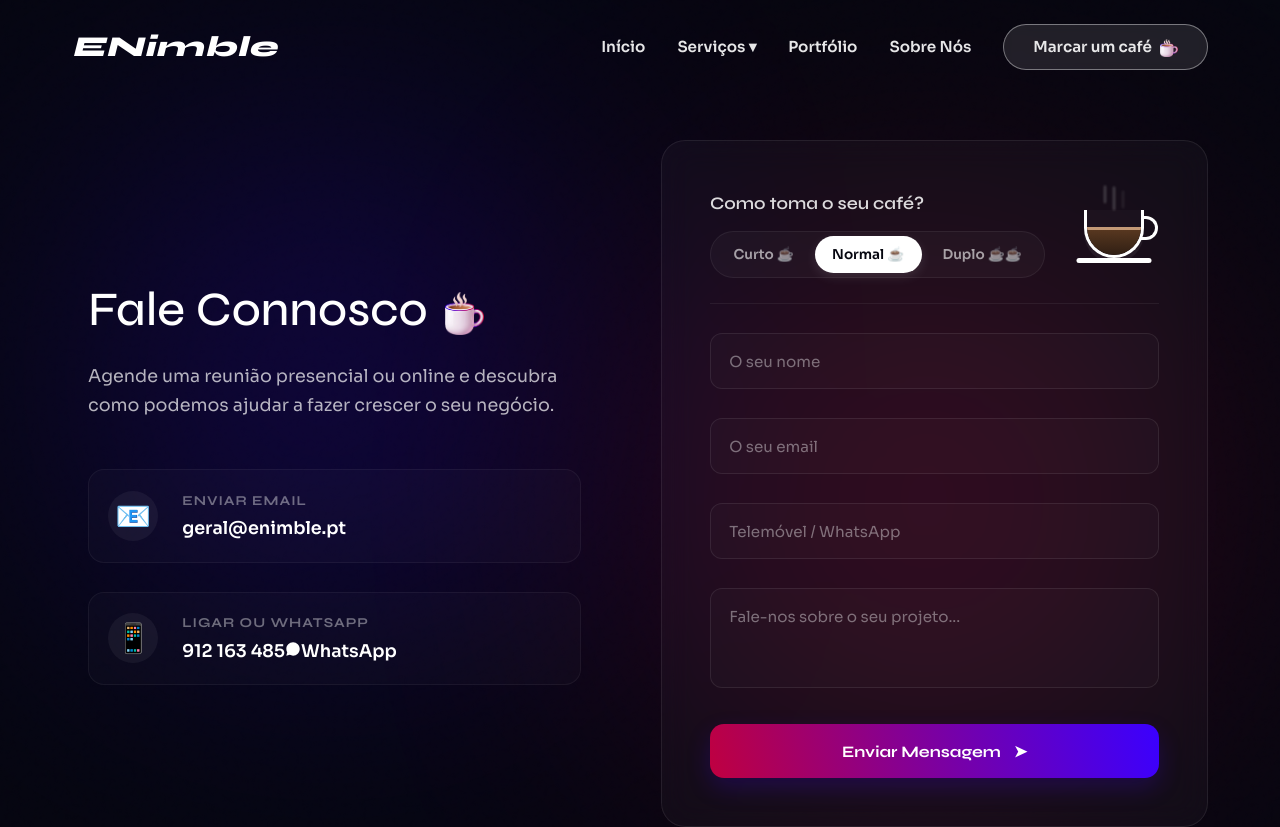
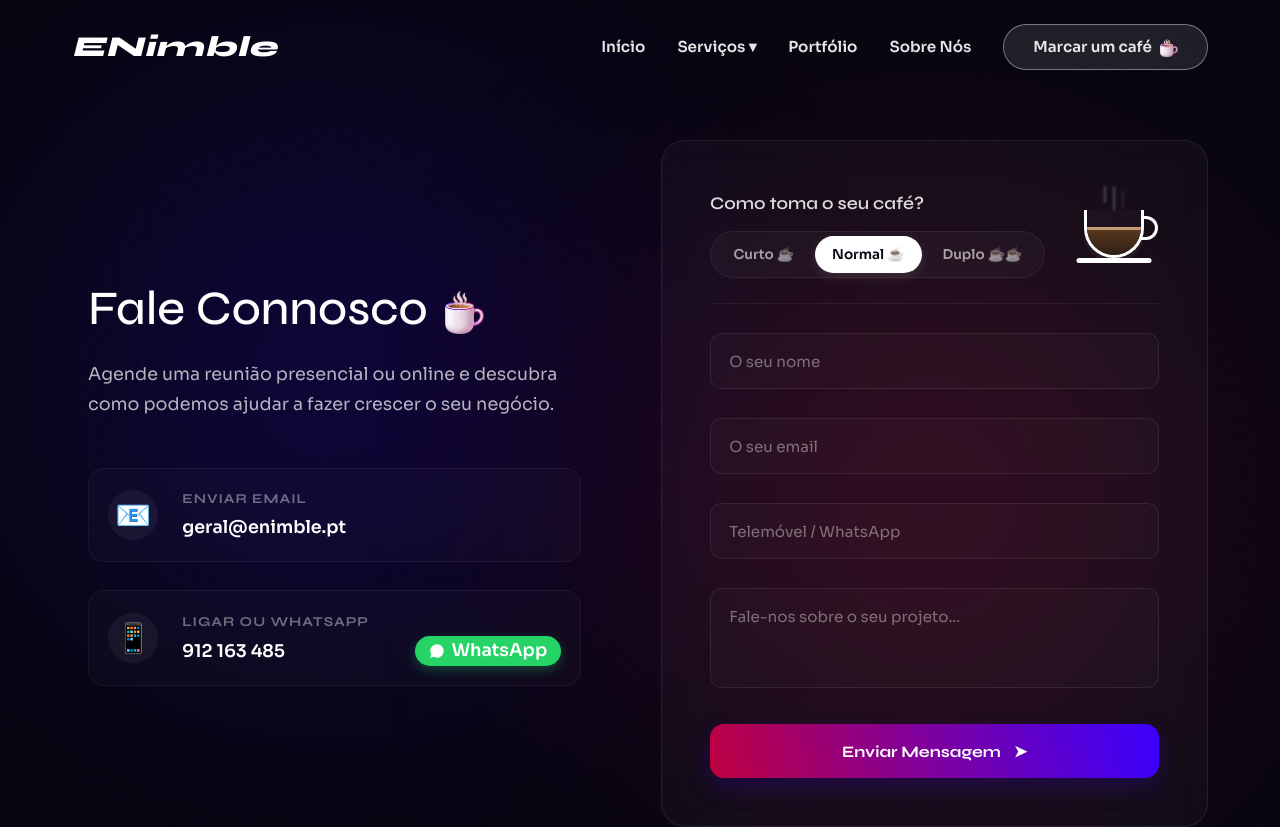
Before and after one commit to CarlosB02/enimble-next, a Next.js app: page /contactos in a window 1280 px wide. Shown: the top 827 px of the page. Built offline with nearby package versions, Linux system fonts and the light colour scheme.

Commit message:
minor fixs

```diff
--- a/app/Contactos.css
+++ b/app/Contactos.css
@@ -790,6 +790,8 @@
   transition: all 0.3s cubic-bezier(0.4, 0, 0.2, 1);
   box-shadow: 0 4px 12px rgba(37, 211, 102, 0.3);
   line-height: 1;
+  white-space: nowrap;
+  word-break: normal;
 }
 
 .whatsapp-btn:hover {
--- a/app/automacao/Automacao.css
+++ b/app/automacao/Automacao.css
@@ -951,11 +951,13 @@
   border-radius: 50px;
   background: #e2e8f0;
   outline: none;
+  appearance: none;
   -webkit-appearance: none;
   cursor: pointer;
 }
 
 .auto-range-input::-webkit-slider-thumb {
+  appearance: none;
   -webkit-appearance: none;
   width: 24px;
   height: 24px;
@@ -993,6 +995,7 @@
   line-height: 1;
   margin-bottom: 0.5rem;
   background: var(--auto-gradient);
+  background-clip: text;
   -webkit-background-clip: text;
   -webkit-text-fill-color: transparent;
 }
--- a/app/contactos/Contactos.css
+++ b/app/contactos/Contactos.css
@@ -123,6 +123,7 @@
     text-transform: uppercase;
     letter-spacing: 2px;
     background: var(--gradient-main);
+    background-clip: text;
     -webkit-background-clip: text;
     -webkit-text-fill-color: transparent;
     margin-bottom: 0.8rem;
@@ -207,6 +208,49 @@
     color: #ffffff;
     text-decoration: none;
     margin: 0;
+}
+
+.info-card-content {
+    flex: 1;
+    min-width: 0;
+}
+
+.info-card-actions {
+    display: flex;
+    align-items: center;
+    justify-content: space-between;
+    gap: 0.75rem;
+    flex-wrap: wrap;
+    margin-top: 0.2rem;
+}
+
+.whatsapp-btn {
+    display: inline-flex;
+    align-items: center;
+    gap: 0.4rem;
+    background: #25D366;
+    color: #ffffff !important;
+    padding: 0.4rem 0.85rem;
+    border-radius: 20px;
+    font-size: 0.82rem;
+    font-weight: 700;
+    text-decoration: none;
+    transition: all 0.3s cubic-bezier(0.4, 0, 0.2, 1);
+    box-shadow: 0 4px 12px rgba(37, 211, 102, 0.3);
+    line-height: 1;
+    white-space: nowrap;
+    word-break: normal;
+}
+
+.whatsapp-btn:hover {
+    background: #20ba5a;
+    transform: translateY(-2px) scale(1.03);
+    box-shadow: 0 6px 16px rgba(37, 211, 102, 0.45);
+    color: #ffffff !important;
+}
+
+.whatsapp-btn svg {
+    flex-shrink: 0;
 }
 
 /* Right Side: Form with Integrated Coffee Machine */
@@ -359,6 +403,7 @@
     inset: 0;
     border-radius: 0 0 27px 27px;
     overflow: hidden;
+    mask-image: radial-gradient(white, black);
     -webkit-mask-image: -webkit-radial-gradient(white, black);
 }
 
```
